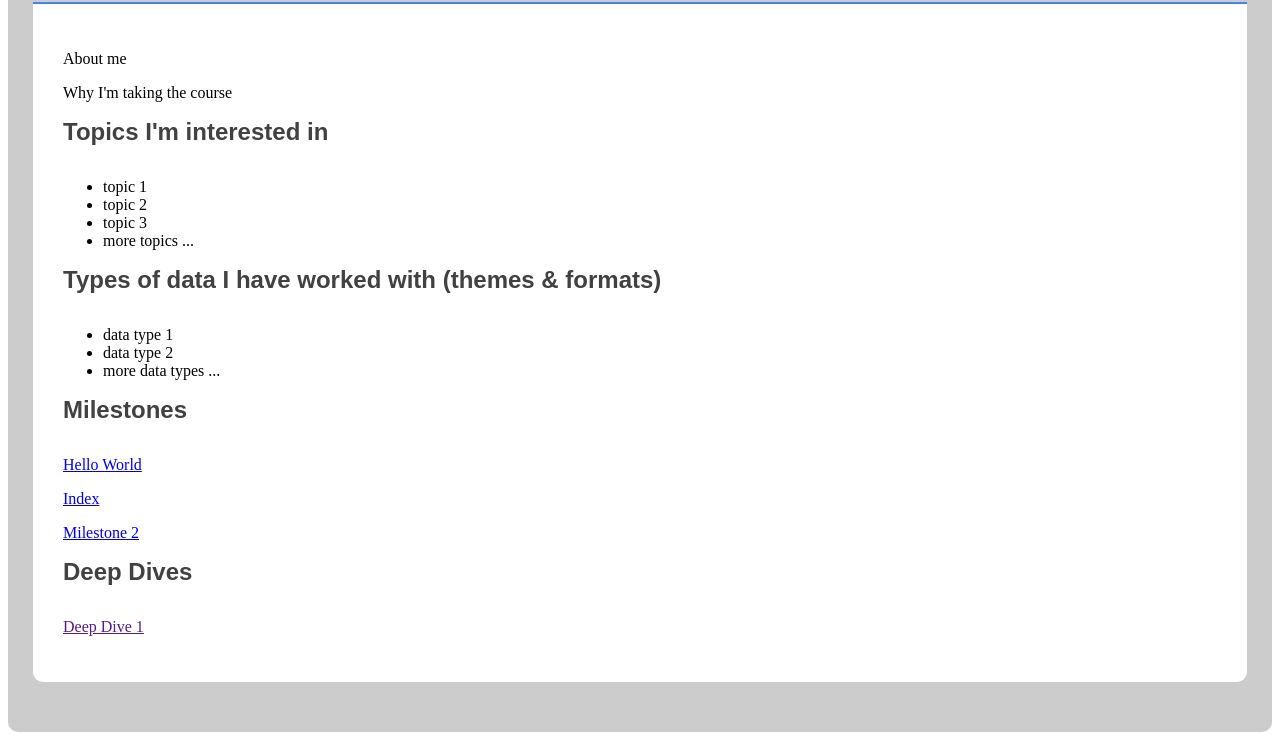
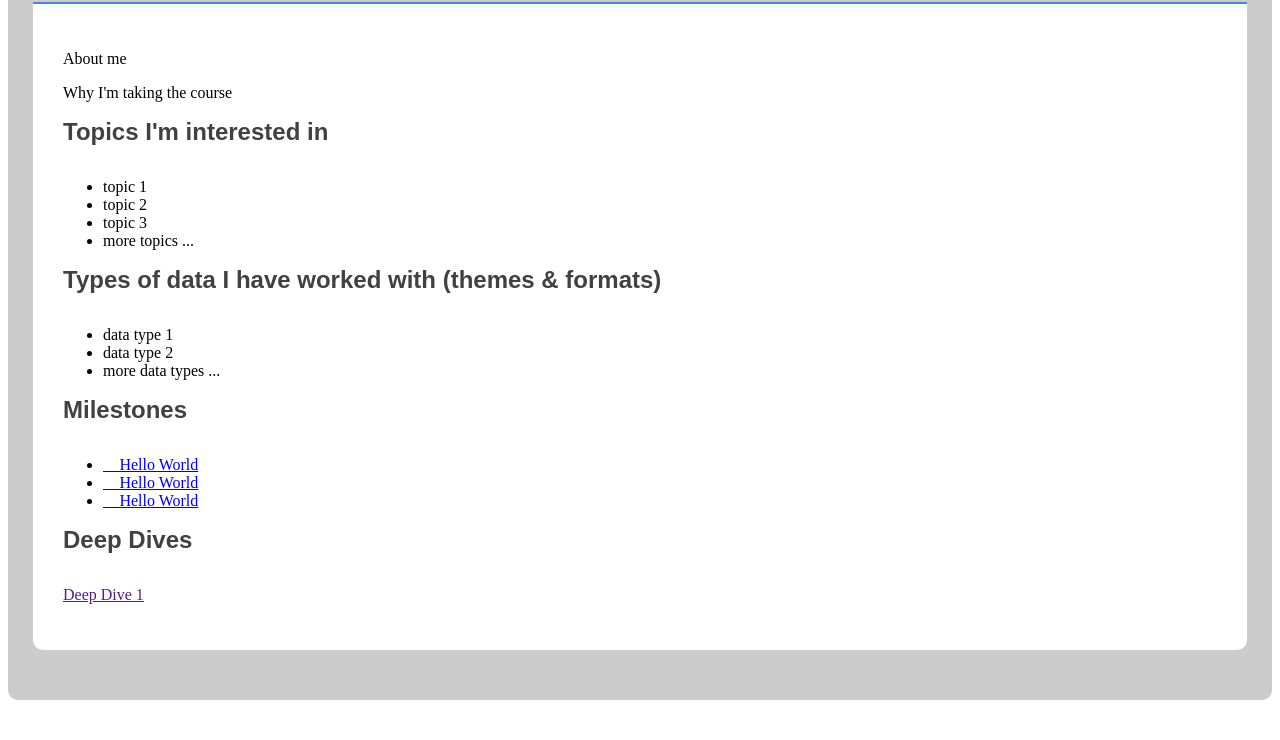
Before and after one commit to mogrentz/portfolio, a plain HTML site: page index_styled.html in a window 1280 px wide. Shown: the part 65-805 px from the top of the page. Drawn offline with Linux system fonts and the light colour scheme.

Commit message:
no message

```diff
--- a/index_styled.html
+++ b/index_styled.html
@@ -138,9 +138,11 @@
 		</ul>
 
 		<h3>Milestones</h3>
-		<p><a href="https://mogrentz.github.io/portfolio/hello-world.html">Hello World</a></p>
-		<p><a href="https://mogrentz.github.io/portfolio/index.html">Index</a></p>
-		<p><a href="https://mogrentz.github.io/portfolio/index_styled.html">Milestone 2</a></p>
+		<ul>
+			<li><a href="https://mogrentz.github.io/portfolio/hello-world.html">&#xE194 Hello World</a></li>
+			<li><a href="https://mogrentz.github.io/portfolio/index.html">&#xE194 Hello World</a></li>
+			<li><a href="https://mogrentz.github.io/portfolio/index_styled.html">&#xE194 Hello World</a></li>
+		</ul>
 
 		<h3>Deep Dives</h3>
 		<p><a href="">Deep Dive 1</a></p>
```
